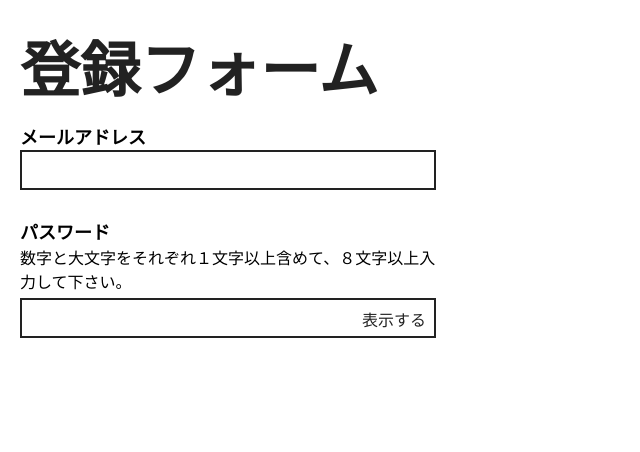
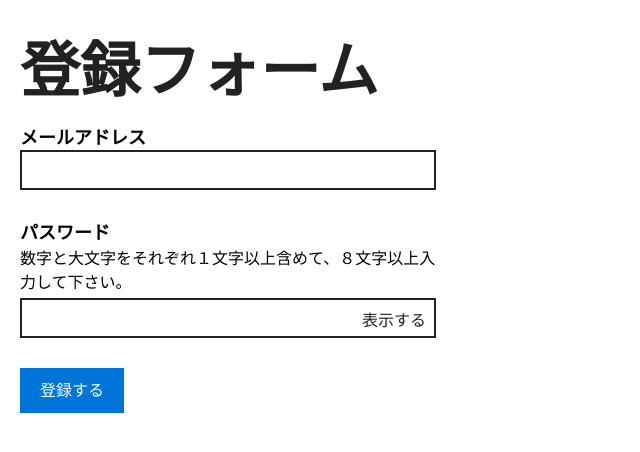
Before and after one commit to shgtkshruch/form-design-patterns-book, a React (Create React App) app: page / in a window 1280 px wide. Shown: the top 452 px of the page, without its empty margins (0-640 px from the left). Built offline with nearby package versions, Linux system fonts and the light colour scheme.

Commit message:
Catch inputted characters with state

```diff
--- a/src/App.js
+++ b/src/App.js
@@ -85,22 +85,40 @@ const RevealButton = styled.button`
   }
 `;
 
+const Submit = styled.input`
+  padding: 10px 20px;
+  border: none;
+  background-color: #0074d9;
+  color: #fff;
+  font: inherit;
+  font-size: 1em;
+  line-height: 1.5625;
+  appearance: none;
+`;
+
 function App() {
+  const [email, setEmail] = useState('');
+  const [password, setPassword] = useState('');
   const [hidePassword, setHidePassword] = useState(true);
 
   function revealPassword(e) {
     setHidePassword(!hidePassword);
   }
 
+  function handleSubmit(e) {
+    console.log(email, password);
+    e.preventDefault();
+  }
+
   return (
     <PageContent>
       <H1>登録フォーム</H1>
-      <form noValidate>
+      <form noValidate onSubmit={(e) => handleSubmit(e)}>
         <Field>
           <Label htmlFor="email">
             <FieldLabel>メールアドレス</FieldLabel>
           </Label>
-          <Input type="email" id="email" name="email" />
+          <Input type="email" id="email" name="email" value={email} onChange={(e) => setEmail(e.target.value)} />
         </Field>
 
         <Field>
@@ -109,12 +127,19 @@ function App() {
           </Label>
           <FieldHint>数字と大文字をそれぞれ１文字以上含めて、８文字以上入力して下さい。</FieldHint>
           <PasswordRevealer>
-            <InputPassword type={hidePassword ? 'password' : 'text'} id="password" name="password" />
+            <InputPassword
+              type={hidePassword ? 'password' : 'text'}
+              id="password"
+              name="password"
+              value={password}
+              onChange={(e) => setPassword(e.target.value)}
+            />
             <RevealButton type="button" onClick={revealPassword} aria-pressed={hidePassword ? false : true}>
               {hidePassword ? '表示する' : '隠す'}
             </RevealButton>
           </PasswordRevealer>
         </Field>
+        <Submit type="submit" value="登録する" />
       </form>
     </PageContent>
   );
```
